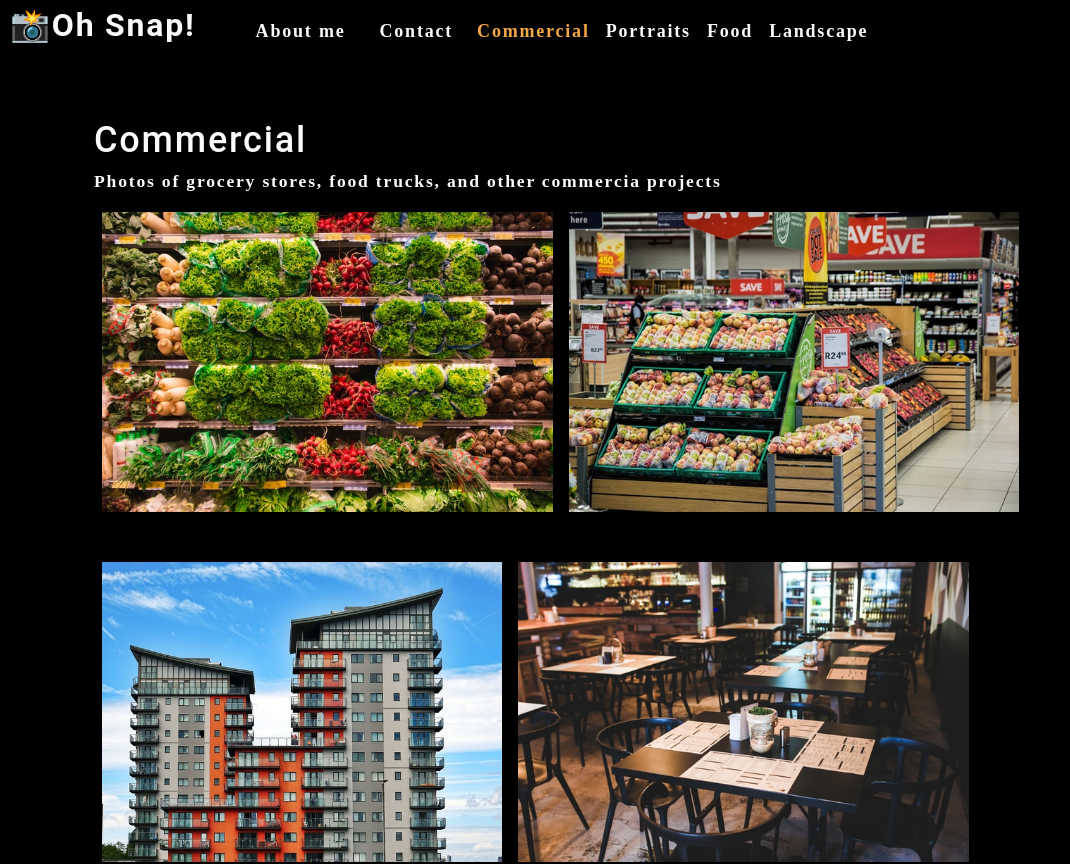
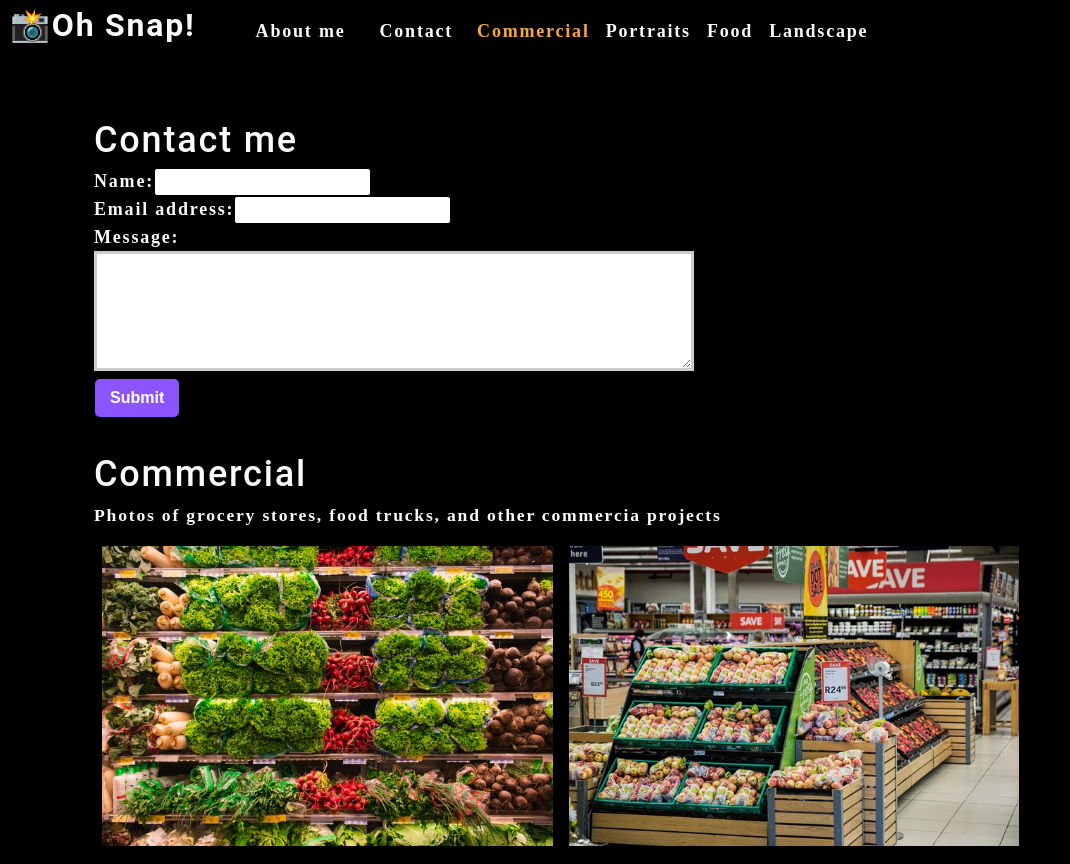
Before and after one commit to JoeCosentino/photo-port, a React (Create React App) app: page / in a window 1280 px wide. Shown: the top 864 px of the page, without its empty margins (0-1070 px from the left). Built offline with nearby package versions, Linux system fonts and the light colour scheme.

Commit message:
able to get values from form

```diff
--- a/src/App.js
+++ b/src/App.js
@@ -2,6 +2,7 @@ import React, { useState } from 'react';
 import About from './components/About';
 import Nav from './components/Nav/';
 import Gallery from './components/Gallery'
+import ContactForm from './components/Contact';
 
 function App() {
   const [categories] = useState([
@@ -32,10 +33,9 @@ const [currentCategory, setCurrentCategory] = useState(categories[0]);
         currentCategory={currentCategory}
       ></Nav>
       <main>
-        <div>
+        <ContactForm></ContactForm>
         <Gallery currentCategory={currentCategory}></Gallery>
         <About></About>
-        </div>
       </main>
     </div>
   );
--- a/src/components/Contact/index.js
+++ b/src/components/Contact/index.js
@@ -1,21 +1,33 @@
-import React from 'react';
+import React, { useState } from 'react';
 
 function ContactForm() {
+    const [formState, setFormState] = useState({ name: '', email: '', message: '' });
+    const { name, email, message } = formState;
+
+    function handleChange(e) {
+        setFormState({...formState, [e.target.name]: e.target.value })
+    }
+
+    function handleSubmit(e) {
+        e.preventDefault();
+        console.log(formState);
+    }
+
     return (
         <section>
             <h1>Contact me</h1>
-            <form id="contact-form">
+            <form id="contact-form" onSubmit={handleSubmit}>
                 <div>
                     <label htmlFor="name">Name:</label>
-                    <input type="text" name="name" />
+                    <input type="text" defaultValue={name} onChange={handleChange} name="name" />
                 </div>
                 <div>
                     <label htmlFor="email">Email address:</label>
-                    <input type="email" name="email" />
+                    <input type="email" defaultValue={email} onChange={handleChange} name="email" />
                 </div>
                 <div>
                     <label htmlFor="message">Message:</label>
-                    <textarea name="message" rows="5" />
+                    <textarea name="message" defaultValue={message} onChange={handleChange} rows="5" />
                 </div>
                 <button type="submit">Submit</button>
             </form>
```
